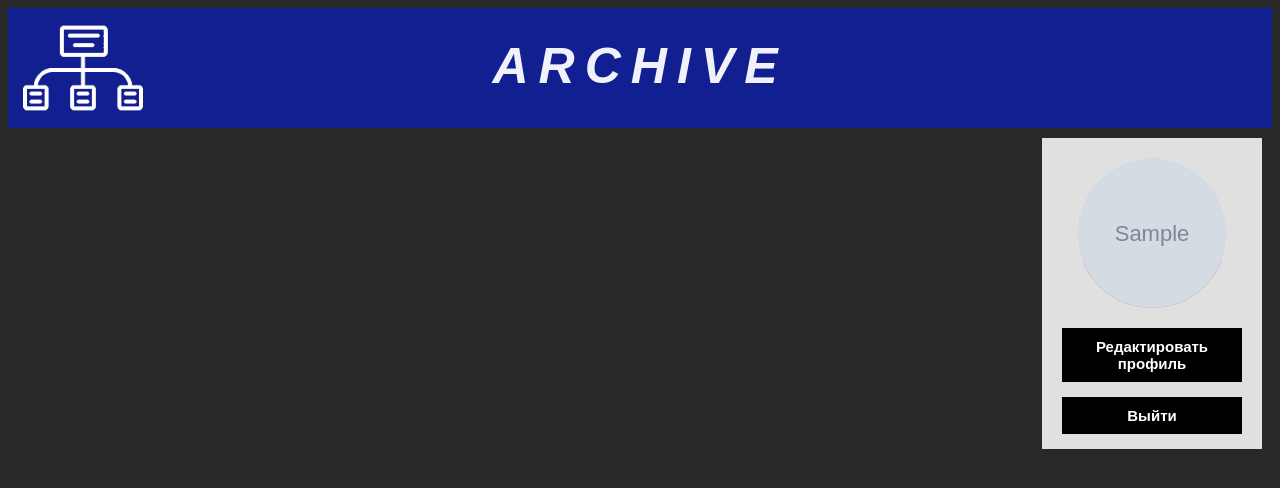
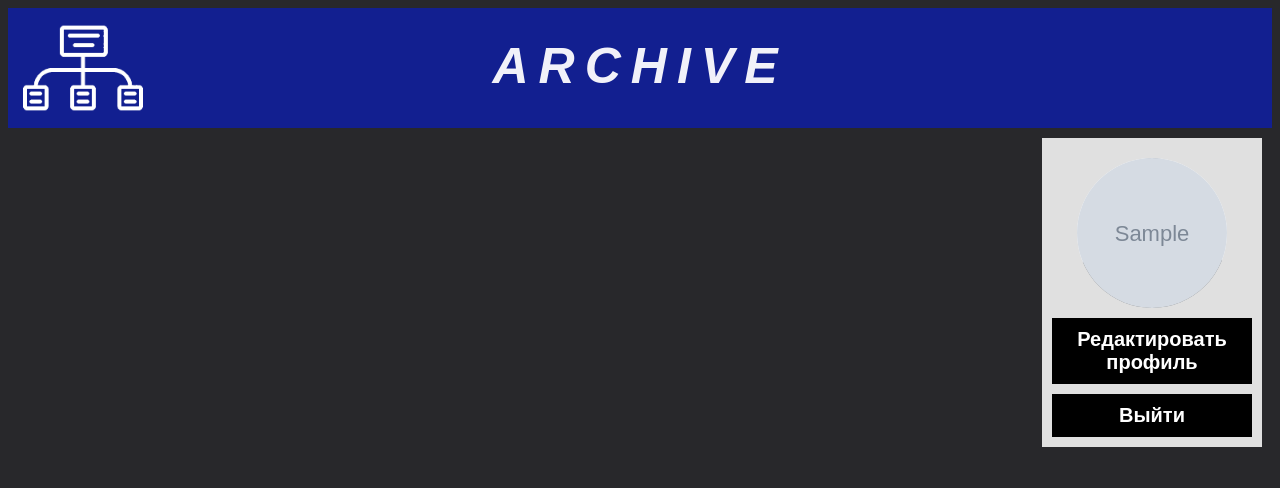
Before and after one commit to kooooozh/file-archive, a Django app: template archive/dbtools/templates/home.html in a window 1280 px wide. Shown: the top 488 px of the page. Run offline with Django 3.2, Linux system fonts and the light colour scheme; the template is opened without the code that fills it: most values are stand-ins (such as "Sample title", 1, 10 or a date in 2020); grey boxes marked "Sample" are stand-in pictures.

Commit message:
Update home.html

```diff
--- a/archive/dbtools/templates/home.html
+++ b/archive/dbtools/templates/home.html
@@ -1,7 +1,7 @@
 {% extends 'base.html' %}
 
 {%  block pagecontent %}
-<div class="profile-frame">
+<div class="profile-frame" align="center">
     <div class="avatar">
         {% if avatar != '' %}
         <img
@@ -11,9 +11,15 @@
         >
         {% endif %}
     </div>
-    <div style="margin-top: 5px; margin-bottom: 5px;" align="center">
-        <button type="button" style="font-size: 15px; width: 180px;" onclick="window.location.href='{% url person_page %}'">Редактировать профиль</button>
-        <button type="submit" style="font-size: 15px; width: 180px;" onclick="window.location.href='{% url back_page %}'">Выйти</button>
-    </div>
+    <button type="button"
+            style="font-size: 20px; width: 200px; margin-top: 10px;"
+            onclick="window.location.href='{% url person_page %}'">
+        Редактировать профиль
+    </button>
+    <button type="submit"
+            style="font-size: 20px; width: 200px; margin-top: 10px;"
+            onclick="window.location.href='{% url back_page %}'">
+        Выйти
+    </button>
 </div>
 {%  endblock %}
```
